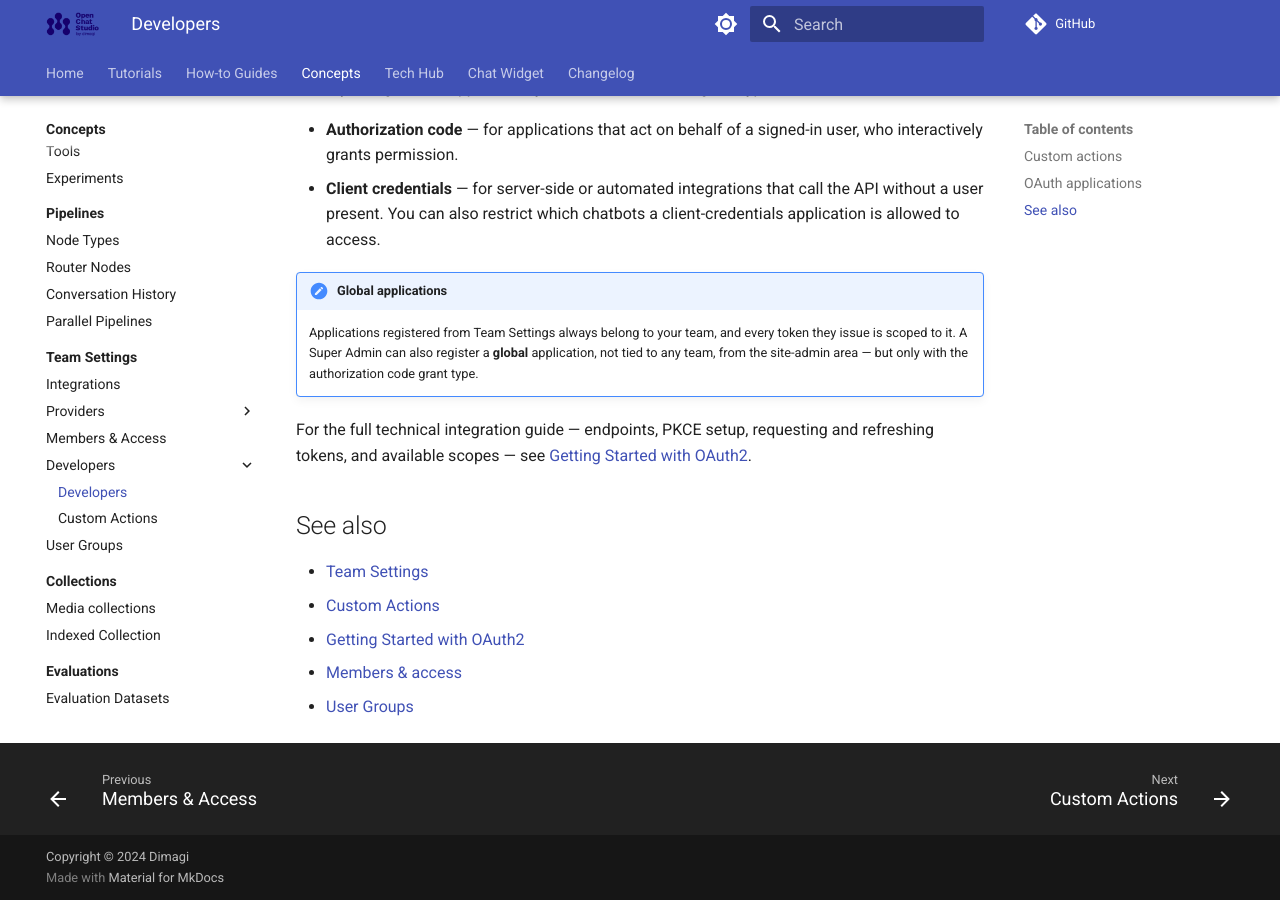
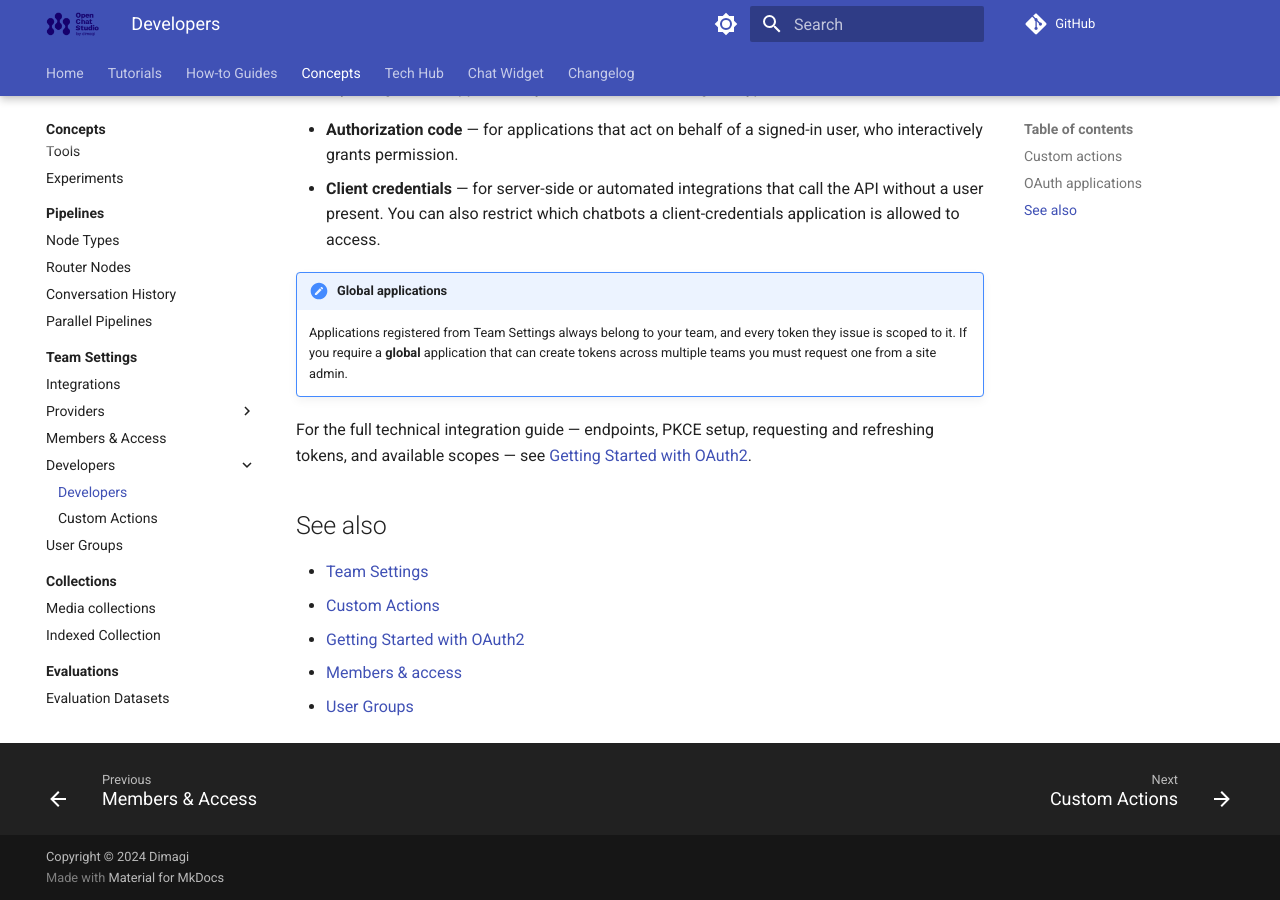
Before and after one commit to dimagi/open-chat-studio-docs, an MkDocs documentation site: the page built from docs/concepts/team/developer.md, in a window 1280 px wide and 900 px high, scrolled down 741 px. Built offline with MkDocs 1.6.1 and Material for MkDocs 9.7.7, drawn with Linux system fonts in a browser that asks for light colours; a script that is not in the unit is left out; comment, search, counter and statistics services are not loaded.

Commit message:
Apply batched suggestions from code review
Co-authored-by: Simon Kelly <skelly@dimagi.com>

```diff
--- a/docs/concepts/team/developer.md
+++ b/docs/concepts/team/developer.md
@@ -25,7 +25,7 @@ When you register an application, you choose one of two grant types:
 
 !!! note "Global applications"
     Applications registered from Team Settings always belong to your team, and every token they issue is scoped to it.
-    A Super Admin can also register a **global** application, not tied to any team, from the site-admin area — but only with the authorization code grant type.
+    If you require a **global** application that can create tokens across multiple teams you must request one from a site admin.
 
 For the full technical integration guide — endpoints, PKCE setup, requesting and refreshing tokens, and available scopes — see [Getting Started with OAuth2](../../api/getting_started_with_oauth.md).
 
```
